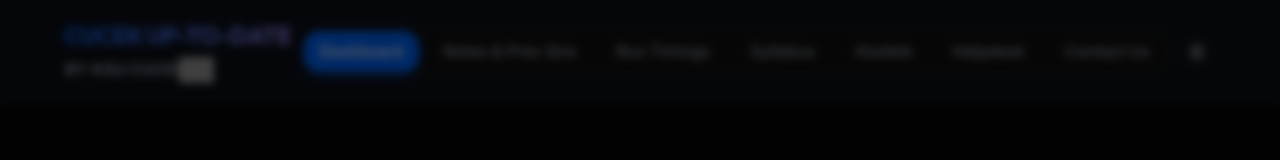
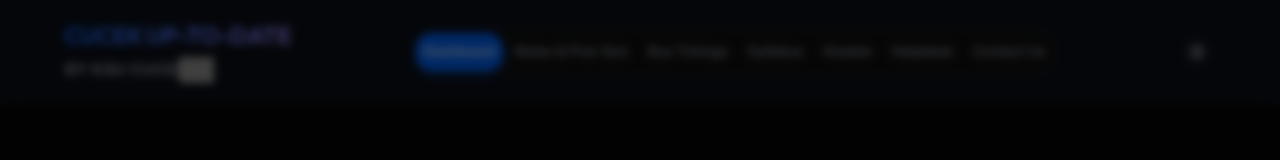
Before and after one commit to rezinch/cucek-up-to-date-helpline, a React (Vite) app: page /dashboard in a window 1280 px wide. Shown: the top 160 px of the page. Built offline with nearby package versions, Linux system fonts and the light colour scheme; no server answers; the database is empty; grey boxes are pictures that could not be loaded.

Commit message:
home button

```diff
--- a/src/components/Header.jsx
+++ b/src/components/Header.jsx
@@ -44,7 +44,7 @@ function Header({ activeTab, setActiveTab, isDarkMode, toggleTheme, onMobileMenu
     return (
         <header className="header" id="header">
             <div className="header-container">
-                <div style={{ display: 'flex', flexDirection: 'column', gap: '0' }}>
+                <NavLink to="/dashboard" style={{ textDecoration: 'none', display: 'flex', flexDirection: 'column', gap: '0', flexShrink: 0 }}>
                     <h1 className="logo" id="logo">CUCEK UP-TO-DATE</h1>
                     <span className="subheading-text" style={{
                         color: 'var(--color-text-secondary)',
@@ -56,7 +56,7 @@ function Header({ activeTab, setActiveTab, isDarkMode, toggleTheme, onMobileMenu
                         alignItems: 'center',
                         gap: '0',
                     }}>by KSU CUCEK<img src="/blah.png" alt="" className="header-mascot" style={{ objectFit: 'contain', display: 'inline-block', marginLeft: '-8px' }} /></span>
-                </div>
+                </NavLink>
 
                 <nav className="desktop-tab-nav">
                     {tabs.map((tab) => (
@@ -74,7 +74,7 @@ function Header({ activeTab, setActiveTab, isDarkMode, toggleTheme, onMobileMenu
                     ))}
                 </nav>
 
-                <div style={{ display: 'flex', alignItems: 'center', gap: '0.75rem' }}>
+                <div style={{ display: 'flex', alignItems: 'center', gap: '0.75rem', flexShrink: 0 }}>
                     {(window.matchMedia('(display-mode: standalone)').matches || window.navigator.standalone) && notificationPermission !== 'granted' && (
                         <button
                             className="theme-switch"
--- a/src/style.css
+++ b/src/style.css
@@ -228,11 +228,23 @@ a {
   color: var(--color-text-secondary);
   font-family: var(--font-base);
   font-weight: 500;
-  padding: 0.5rem 1rem;
+  padding: 0.5rem 0.8rem;
   border-radius: var(--radius-md);
   cursor: pointer;
   transition: all 0.2s;
+  white-space: nowrap;
 }
+
+@media (max-width: 1280px) {
+  .desktop-tab-nav {
+    gap: 0.25rem;
+  }
+  .desktop-tab-btn {
+    padding: 0.5rem 0.5rem;
+    font-size: 0.85rem;
+  }
+}
+
 
 .desktop-tab-btn:hover {
   color: var(--color-text-primary);
```
